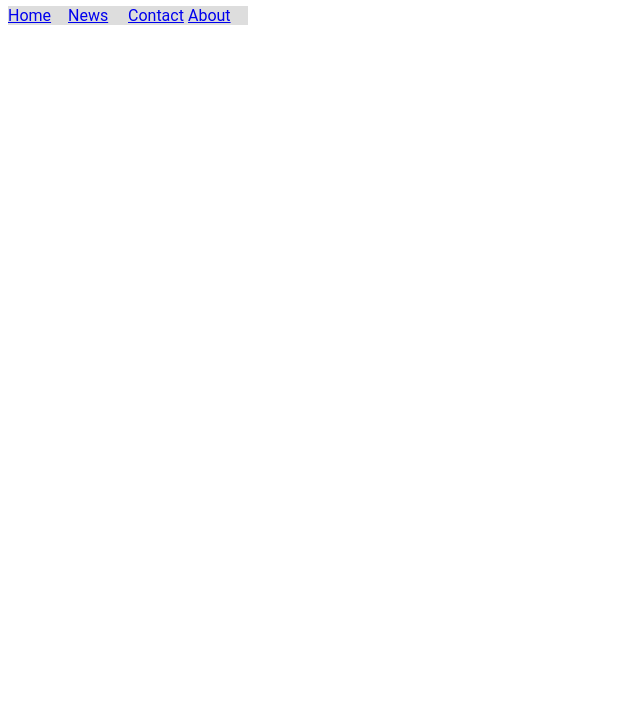
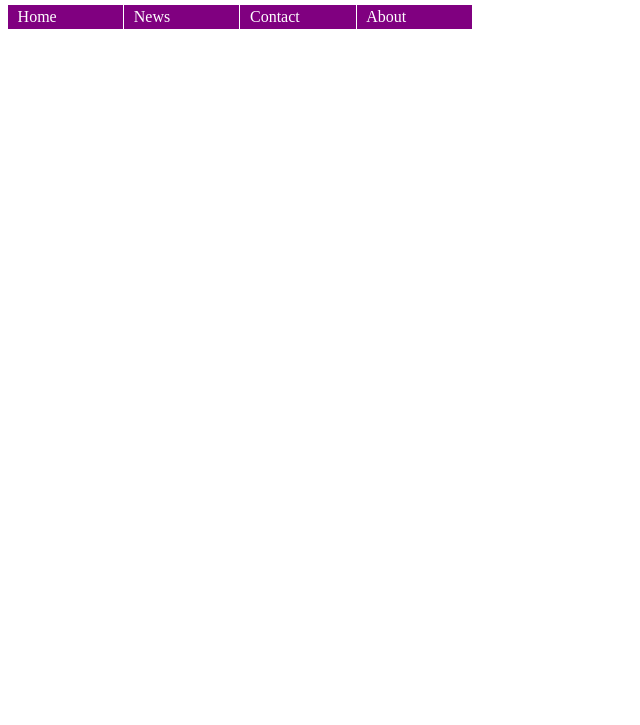
Before and after one commit to sps-yoko/anpanring.github.io, a plain HTML site: page index.html in a window 1280 px wide. Shown: the part 75-800 px from the top of the page, without its empty margins (0-640 px from the left). Drawn offline with Linux system fonts and the light colour scheme.

Commit message:
Update index.html

```diff
--- a/index.html
+++ b/index.html
@@ -1,28 +1,34 @@
 <!DOCTYPE html>
 <html>
+<head>
 <style>
-h1 {
-    font-family: roboto;
+ul {
+    float: left;
+    width: 100%;
+    padding: 0;
+    margin: 0;
+    list-style-type: none;
 }
-ul {
-    list-style-type: none;
-    margin: 0;
-    padding: 0;
-    overflow: hidden;
+
+a {
+    float: left;
+    width: 6em;
+    text-decoration: none;
+    color: white;
+    background-color: purple;
+    padding: 0.2em 0.6em;
+    border-right: 1px solid white;
+}
+
+a:hover {
+    background-color: fuchsia;
 }
 
 li {
-    display: block;
-    float: left;
-    font-family: roboto;
-    background-color: #dddddd;
-}
-a {
-    display: block;
-    width: 60px;
-    background-color: #dddddd;
+    display: inline;
 }
 </style>
+</head>
 <h1>jack's website</h1>
 <ul>
   <li><a href="#home">Home</a></li>
```
